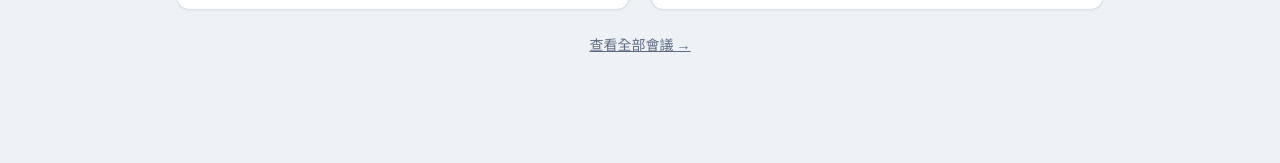
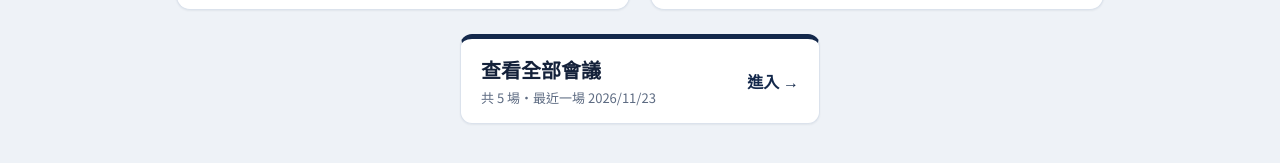
Before and after one commit to cinnystar/yuxin-meeting, a plain HTML site: page index.html in a window 1280 px wide. Shown: the part 571-734 px from the top of the page. Drawn offline with Linux system fonts and the light colour scheme.

Commit message:
總入口：查看全部會議改成小方格按鈕
Co-Authored-By: Claude Opus 5.5 <noreply@anthropic.com>

```diff
--- a/index.html
+++ b/index.html
@@ -27,7 +27,13 @@ main{max-width:960px;margin:0 auto;padding:28px 16px 40px}
 .tile .n{font-family:Manrope,sans-serif;font-weight:800;font-size:40px;line-height:1;color:var(--ink)}
 .tile .n small{font-family:"Noto Sans TC",sans-serif;font-size:14px;font-weight:500;color:var(--muted);margin-left:4px}
 .tile .go{font-weight:700;color:var(--c);white-space:nowrap}
-.all{display:block;margin:24px auto 0;width:max-content;max-width:100%;color:var(--muted);font-size:14px}
+.all{display:flex;align-items:center;justify-content:space-between;gap:16px;width:min(360px,100%);margin:24px auto 0;padding:16px 20px;
+  background:var(--panel);border:1px solid var(--line);border-top:5px solid var(--side);border-radius:12px;color:inherit;text-decoration:none;
+  box-shadow:0 1px 2px rgba(20,33,58,.06);transition:transform .15s,box-shadow .15s}
+.all:hover,.all:focus-visible{transform:translateY(-3px);box-shadow:0 10px 24px rgba(20,33,58,.12);outline:none}
+.all h2{margin:0;font-size:20px;font-weight:700}
+.all .sub{margin-top:4px;color:var(--muted);font-size:13px}
+.all .go{font-weight:700;color:var(--side);white-space:nowrap}
 @media (max-width:640px){.grid{grid-template-columns:1fr;gap:14px}.tile{min-height:150px;padding:20px}.tile h2{font-size:26px}.tile .n{font-size:32px}}
 </style>
 </head>
@@ -38,7 +44,7 @@ main{max-width:960px;margin:0 auto;padding:28px 16px 40px}
 </header>
 <main>
   <div class="grid" id="grid"></div>
-  <a class="all" href="app/index.html#/board?tp=">查看全部會議 →</a>
+  <a class="all" id="all" href="app/index.html#/board?tp="><div><h2>查看全部會議</h2><div class="sub" id="allSub"></div></div><span class="go">進入 →</span></a>
 </main>
 <script src="app/data/meetings.js"></script>
 <script>
@@ -52,6 +58,8 @@ document.getElementById('grid').innerHTML=T.map(function(t,i){
     '<div><div class="no">0'+(i+1)+'</div><h2>'+t[0]+'</h2></div>'+
     '<div class="meta"><div><div class="n">'+ms.length+'<small>場</small></div><div>'+last+'</div></div><span class="go">進入 →</span></div></a>';
 }).join('');
+var ds=D.map(function(m){return m.date}).sort();
+document.getElementById("allSub").textContent="共 "+D.length+" 場"+(ds.length?"・最近一場 "+ds[ds.length-1].replace(/-/g,"/"):"");
 </script>
 </body>
 </html>
```
